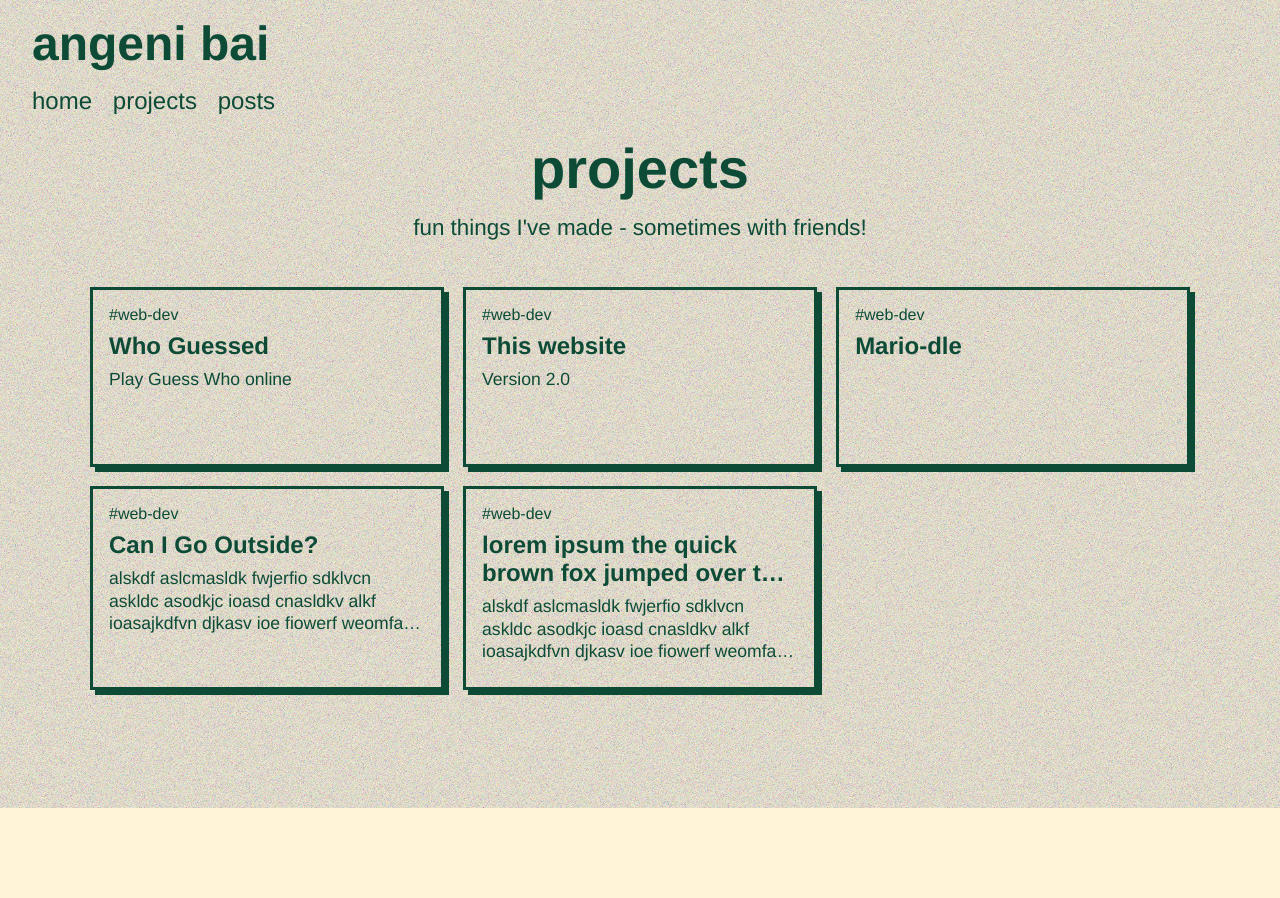
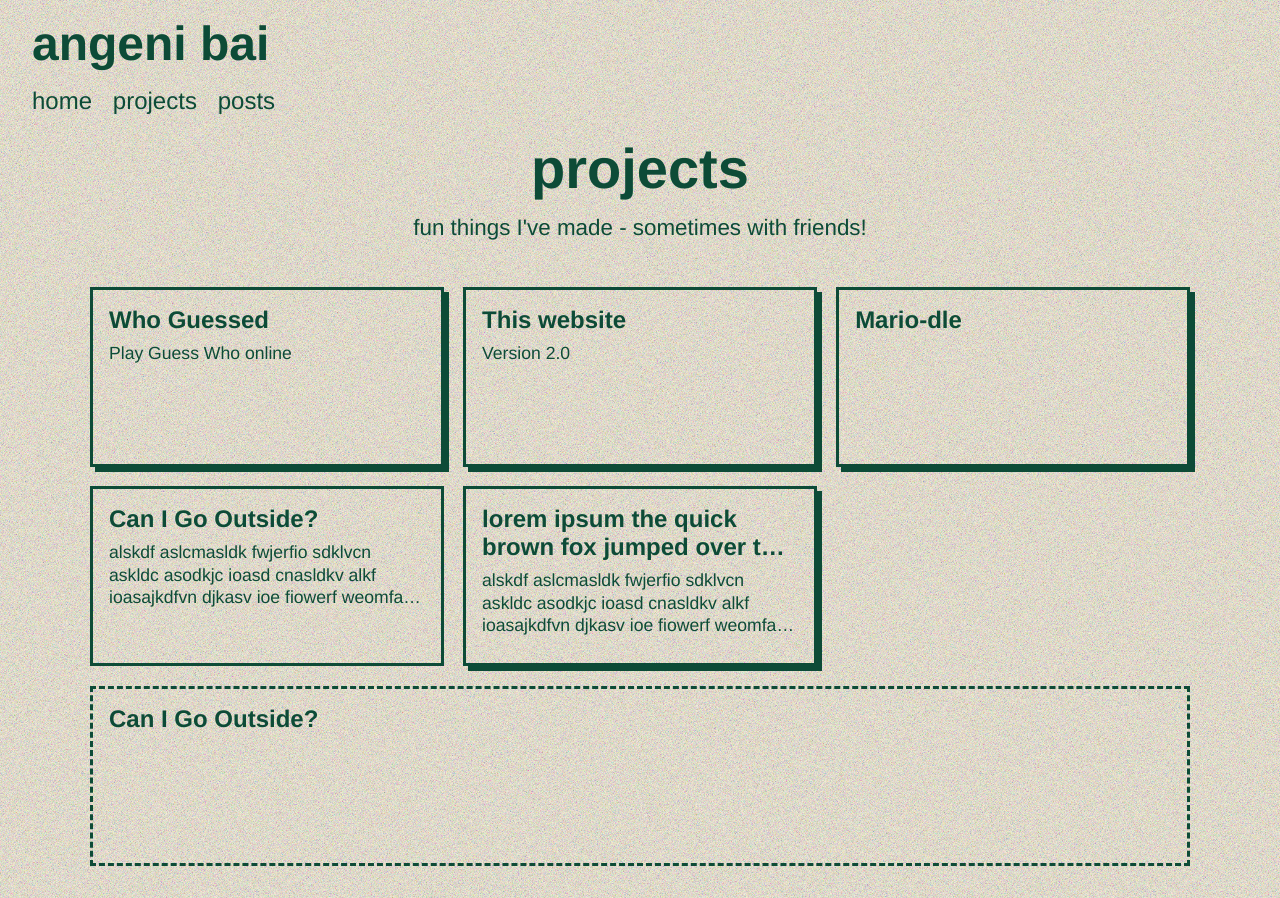
Before and after one commit to angenibai/angenibai.github.io, a Next.js app: page /projects in a window 1280 px wide. Both pictures are taken after a click on the element 266 px from the left and 588 px from the top of the page. Before the commit the page ends 808 px from the top, so only its background shows below. Built offline with nearby package versions, Linux system fonts and the light colour scheme.

Commit message:
Bio panel styling + expandable project tiles

```diff
--- a/src/components/BioPanel.tsx
+++ b/src/components/BioPanel.tsx
@@ -19,7 +19,7 @@ interface BioPanelContent {
 }
 
 const content: BioPanelContent = {
-  heading: "angeni",
+  heading: "/ˌæn’dʒiːniː /",
   img: null,
   sections: [
     {
--- a/src/components/ProjectTile.tsx
+++ b/src/components/ProjectTile.tsx
@@ -1,7 +1,12 @@
 import styles from "@/styles/components/ProjectGrid.module.css";
+import { ProjectContent } from "@/types";
+import { MouseEventHandler } from "react";
 
 interface ProjectPanelTileProps {
   content: ProjectContent;
+  isExpanded: boolean;
+  onClick: MouseEventHandler<HTMLDivElement>;
+  close: MouseEventHandler<HTMLDivElement>;
 }
 
 const defaultTileContent = {
@@ -12,22 +17,47 @@ const defaultTileContent = {
 };
 
 const ProjectTile = (props: ProjectPanelTileProps) => {
-  const { content } = props;
+  const { content, isExpanded, onClick } = props;
+
+  // TODO: tag section, image for expanded, more buttons for expanded, close button, animation for expansion and contraction
 
   return (
-    <div className={styles.projectTile}>
+    <>
+      <div
+        className={`${styles.projectTile} ${isExpanded && styles.isSelected}`}
+        onClick={onClick}
+      >
         <div className={styles.tileContent}>
-        <div className={styles.tileTagSection}>
-          <div className={styles.tileTag}>{"#web-dev"}</div>
-        </div>
           <div className={styles.tileHeader}>
             <h2>{content.name}</h2>
           </div>
           <div className={styles.tileDescription}>
+            {typeof content.shortDescription === "string" ? (
               <p>{content.shortDescription}</p>
+            ) : (
+              content.shortDescription
+            )}
           </div>
         </div>
       </div>
+      <div
+        className={`${styles.fullWidthTile} ${!isExpanded && styles.isHidden}`}
+      >
+        <div className={styles.tileContent}>
+          <div className={styles.fullWidthHeader}>
+            <h2>{content.name}</h2>
+          </div>
+          <div className={styles.fullWidthDescription}>
+            {typeof content.longDescription === "string" ? (
+              <p>{content.longDescription}</p>
+            ) : (
+              content.longDescription
+            )}
+          </div>
+          <div className={styles.fullWidthFooter}></div>
+        </div>
+      </div>
+    </>
   );
 };
 
--- a/src/pages/index.tsx
+++ b/src/pages/index.tsx
@@ -18,7 +18,7 @@ export default function Home() {
             welcome to angeni's corner of the internet!
           </p>
           <p className={styles.text}>
-            {"This site is best enjoyed in light mode :)"}
+            {"this site is best enjoyed in light mode :)"}
           </p>
         </div>
         <div className={styles.bioDiv}>
--- a/src/pages/projects/index.tsx
+++ b/src/pages/projects/index.tsx
@@ -1,18 +1,31 @@
 import styles from "@/styles/components/ProjectGrid.module.css";
 import ProjectTile from "@/components/ProjectTile";
+import { ProjectContent } from "@/types";
+import { useEffect, useState } from "react";
 
 const projects: ProjectContent[] = [
   {
     name: "Who Guessed",
     shortDescription: "Play Guess Who online",
-    longDescription:
-      "Generate a Guess Who board to play with friends!\nCurrently supports playing with pre-loaded character decks",
+    longDescription: (
+      <>
+        <p>Generate a Guess Who board to play with friends!</p>
+        <p>Currently supports playing with pre-loaded character decks</p>
+      </>
+    ),
     tags: ["web-dev"],
   },
   {
     name: "This website",
     shortDescription: "Version 2.0",
-    longDescription: "Stack:\n- Next.js",
+    longDescription: (
+      <>
+        <p>Stack:</p>
+        <ul>
+          <li>Next.js</li>
+        </ul>
+      </>
+    ),
     tags: ["web-dev"],
   },
   {
@@ -31,6 +44,21 @@ const projects: ProjectContent[] = [
 ];
 
 const Projects = () => {
+  const [selectedProject, setSelectedProject] = useState<number | null>(null);
+
+  const handleProjectClick = (idx: number) => {
+    // close if already open
+    if (idx === selectedProject) {
+      setSelectedProject(null);
+    } else {
+      setSelectedProject(idx);
+    }
+  };
+
+  const handleClose = () => {
+    setSelectedProject(null);
+  };
+
   return (
     <>
       <div className="pageHeader">
@@ -41,7 +69,15 @@ const Projects = () => {
       </div>
       <div className={styles.projectGrid}>
         {projects.map((project, idx) => {
-          return <ProjectTile key={`project-${idx}`} content={project} />;
+          return (
+            <ProjectTile
+              key={`project-${idx}`}
+              content={project}
+              isExpanded={selectedProject !== null && selectedProject === idx}
+              onClick={() => handleProjectClick(idx)}
+              close={() => handleClose()}
+            />
+          );
         })}
       </div>
     </>
--- a/src/styles/components/BioPanel.module.css
+++ b/src/styles/components/BioPanel.module.css
@@ -1,5 +1,6 @@
 .bioPanel {
     border: var(--border-width) solid var(--color-primary);
+    box-shadow: 10px 10px var(--color-primary);
     width: 290px;
     height: fit-content;
     padding: 9px;
@@ -72,6 +73,7 @@
 .bioPanelSectionEntryLabel {
     width: 80px;
     font-weight: bold;
+    hyphens: auto;
 }
 
 .bioPanelSectionEntryValue {
--- a/src/styles/components/ProjectGrid.module.css
+++ b/src/styles/components/ProjectGrid.module.css
@@ -3,6 +3,7 @@
     display: grid;
     gap: 1.2rem;
     grid-template-columns: repeat(auto-fit, minmax(300px, 1fr));
+    grid-auto-flow: dense;
 }
 
 .projectTile {
@@ -18,6 +19,28 @@
 
 .projectTile:hover {
     box-shadow: 0 0 var(--color-primary);
+}
+
+.isSelected {
+    box-shadow: none;
+}
+
+.fullWidthTile {
+    border: var(--border-width) dashed var(--color-primary);
+    grid-column: 1 / -1;
+    align-items: flex-start;
+    display: flex;
+    flex-direction: column;
+    min-height: 180px;
+    padding: 1rem;
+}
+
+.fullWidthDescription li {
+    margin-left: 1.2rem;
+}
+
+.isHidden {
+    display: none;
 }
 
 .tileContent > div {
@@ -39,4 +62,6 @@
     -webkit-box-orient: vertical;
     -webkit-line-clamp: 3;
     display: -webkit-box;
+    font-size: 1.1rem;
+    line-height: 1.4rem;
 }
--- a/src/styles/globals.css
+++ b/src/styles/globals.css
@@ -73,6 +73,7 @@ a:hover {
 p::selection,
 ul::selection,
 ol::selection,
+li::selection,
 dl::selection,
 h1::selection,
 h2::selection,
@@ -93,6 +94,7 @@ a::selection {
 p::-moz-selection,
 ul::-moz-selection,
 ol::-moz-selection,
+li::-moz-selection,
 dl::-moz-selection,
 h1::-moz-selection,
 h2::-moz-selection,
```
Also changed, not shown: src/components/LinkButton.tsx (added, +9 -0 lines), src/types/index.tsx (+5 -3 lines). Lines whose indentation alone changed are shown as unchanged.
